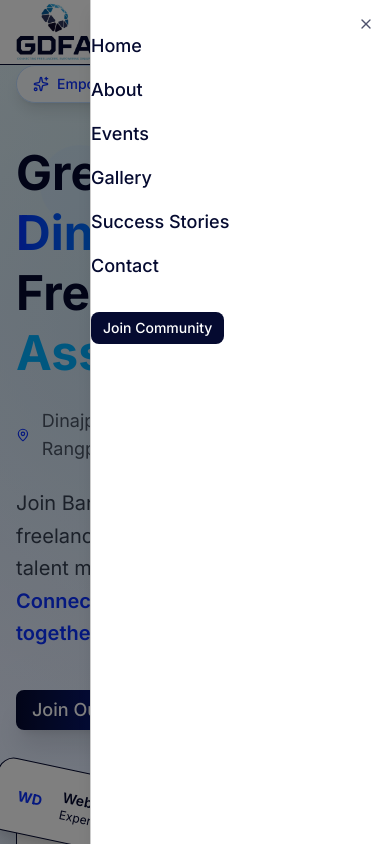
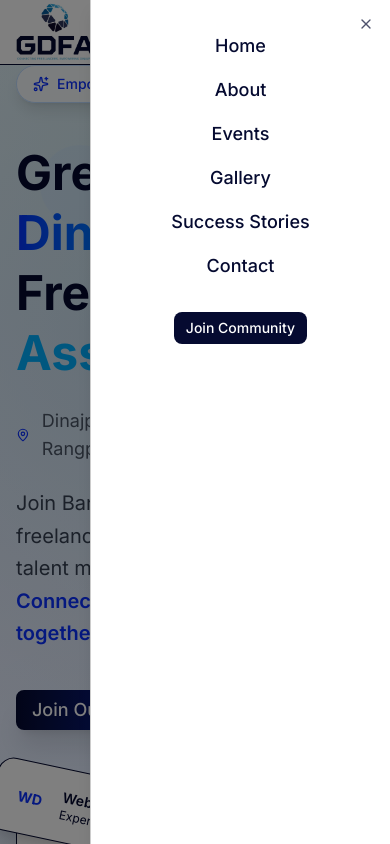
Before and after one commit to g-dfa/gdfa-web, a Next.js app: page / in a window 390 px wide. Both pictures are taken after a click on the button "Toggle menu". Shown: the top 844 px of the page. Built offline with nearby package versions, Linux system fonts and the light colour scheme.

Commit message:
mobile menu align issue fixed

```diff
--- a/src/components/header/index.tsx
+++ b/src/components/header/index.tsx
@@ -73,7 +73,7 @@
                         side="right"
                         className="w-[300px] sm:w-[400px] bg-[var(--gdfa-neutral-white)] text-[var(--gdfa-primary)]"
                     >
-                        <div className="flex flex-col space-y-4 mt-8">
+                        <div className="flex flex-col space-y-4 mt-8 items-center">
                             {navigation.map((item) => (
                                 <Link
                                     key={item.name}
```
